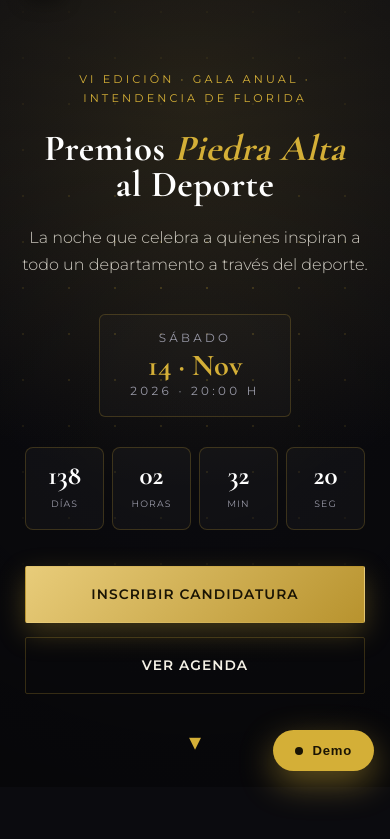
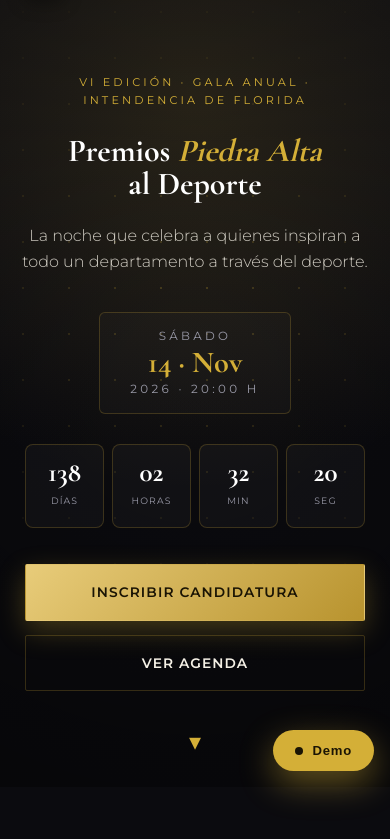
Before and after one commit to forjarsoftware-web/PremiosPiedraAlta, a plain HTML site: page index.html in a window 390 px wide. Shown: the part 57-896 px from the top of the page. Drawn offline with nearby package versions, Linux system fonts and the light colour scheme.

Commit message:
fix(movil): tamano de titulo explicito en hero para pantallas pequenas
Co-Authored-By: Claude Opus 4.8 <noreply@anthropic.com>

```diff
--- a/css/styles.css
+++ b/css/styles.css
@@ -443,6 +443,7 @@ body[data-phase="posterior"] .hero__state[data-show~="posterior"]{display:block}
   .section__head{margin-bottom:46px}
   .container{padding:0 20px}
   .hero__content{padding:104px 20px 70px}
+  .hero__title{font-size:clamp(1.9rem,8.2vw,2.7rem);letter-spacing:0;line-height:1.05}
   .hero__edition{letter-spacing:.28em;font-size:.7rem}
   .hero__subtitle{font-size:1rem}
   .hero__date{padding:14px 30px}
```
